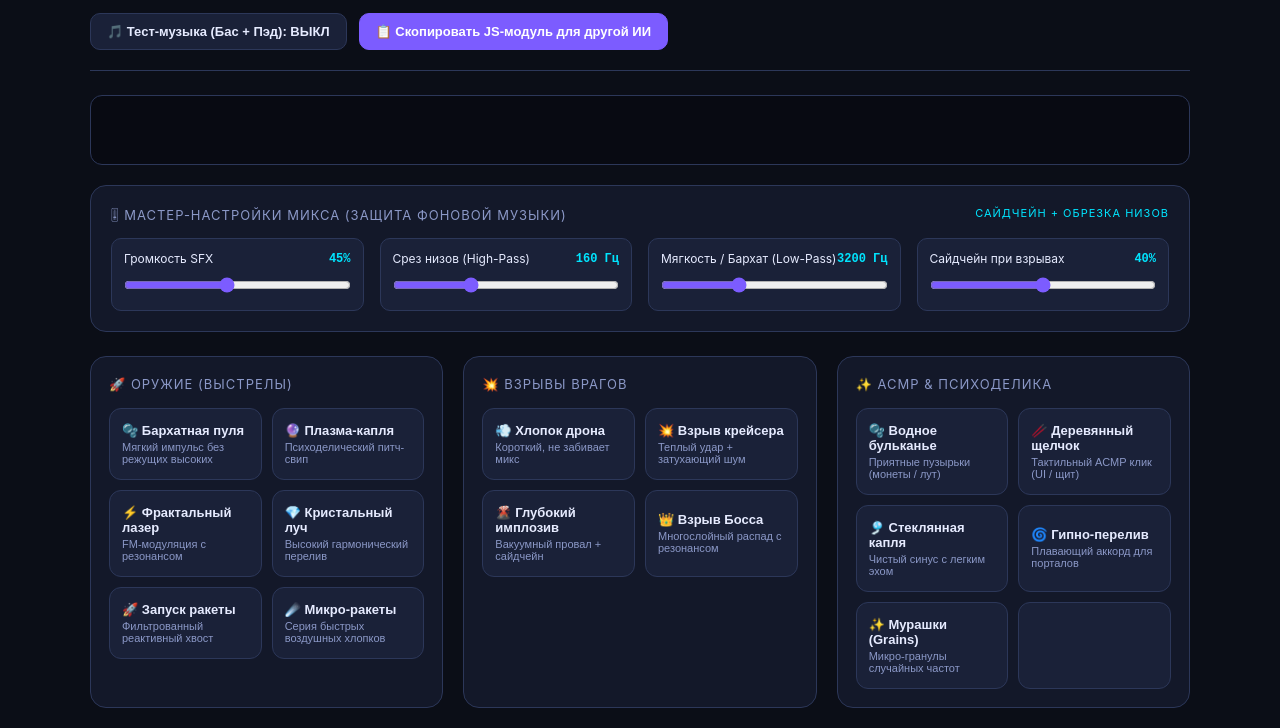
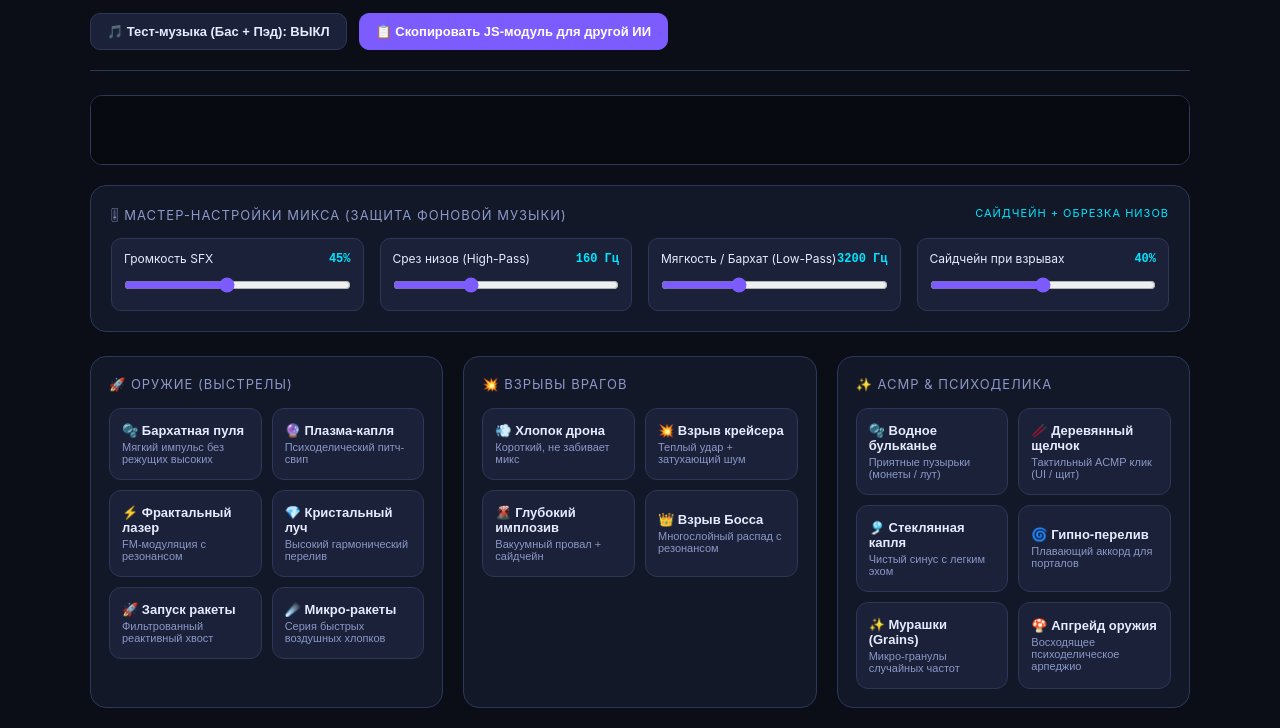
Before and after one commit to romanmudrenov/midigen, a plain HTML site: page index.html in a window 1280 px wide. Shown: the part 76-804 px from the top of the page. Drawn offline with Linux system fonts and the light colour scheme.

Commit message:
Update index.html

```diff
--- a/index.html
+++ b/index.html
@@ -272,3 +272,16 @@
           <span class="pad-desc">Микро-гранулы случайных частот</span>
         </button>
         <button class="pad" onclick="sfx.powerUp()">
+          <span class="pad-title">🍄 Апгрейд оружия</span>
+          <span class="pad-desc">Восходящее психоделическое арпеджио</span>
+        </button>
+      </div>
+    </div>
+  </div>
+</div>
+
+<div id="toast" class="toast">✅ Готовый JS-модуль скопирован в буфер обмена!</div>
+
+<script src="synth.js?v=3"></script>
+</body>
+</html>
```
